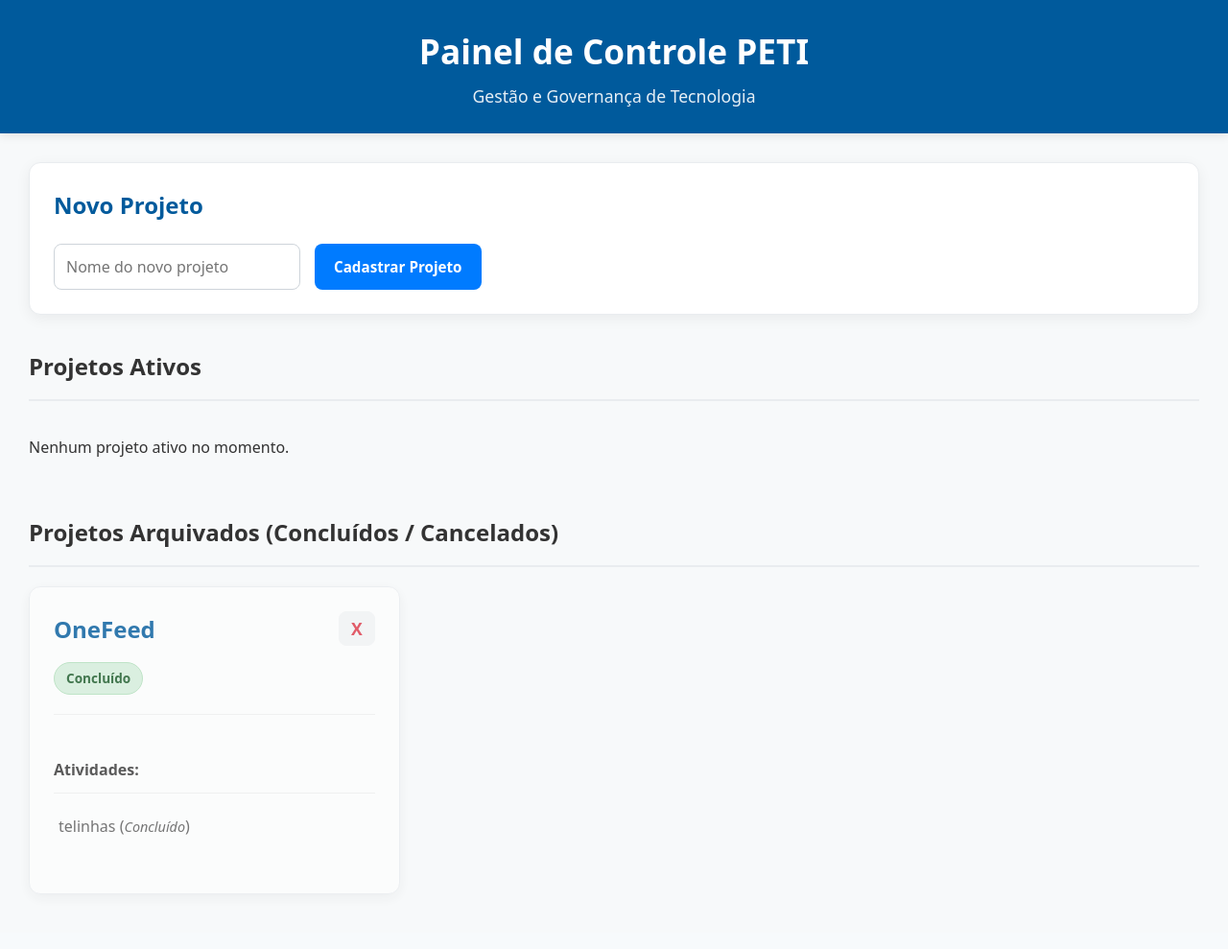
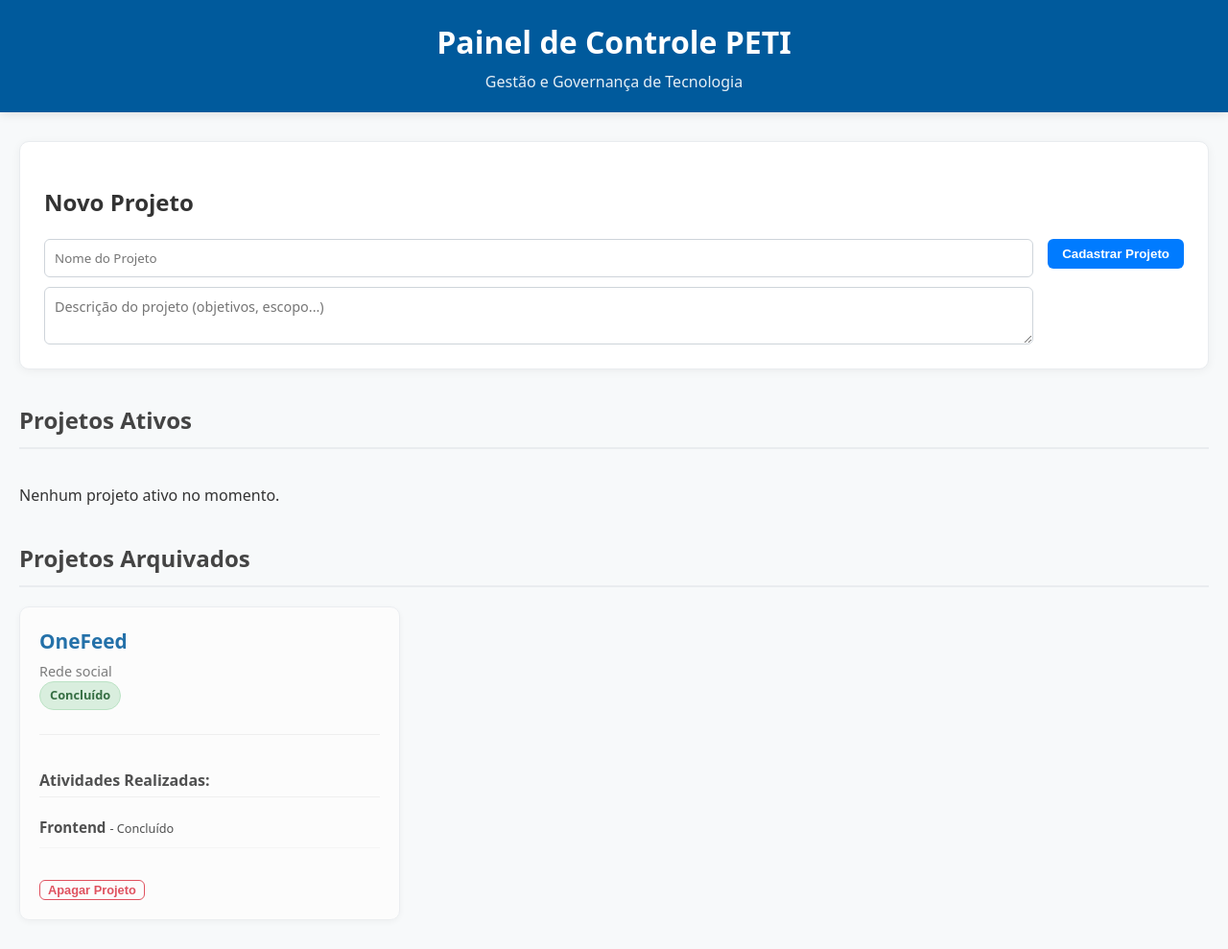
Before and after one commit to eliezerberaldo/Projeto_Peti, a PHP site: page / in a window 1280 px wide. Shown: the whole page at 96% size. Before the commit the page ends 870 px from the top, so only its background shows below. Run offline with PHP 8.4, Linux system fonts and the light colour scheme; data comes from the database, SQL or seed files in the repository; both versions use the stored data as it was after the commit.

Commit message:
Adicionando descrições para Projeto e Atividades

```diff
--- a/banco.php
+++ b/banco.php
@@ -3,13 +3,13 @@ $dbFile = __DIR__ . '/peti.db';
 
 try {
     $db = new PDO('sqlite:' . $dbFile);
-
     $db->setAttribute(PDO::ATTR_ERRMODE, PDO::ERRMODE_EXCEPTION);
 
     $sqlProjetos = "
     CREATE TABLE IF NOT EXISTS projetos (
         id INTEGER PRIMARY KEY AUTOINCREMENT,
         nome TEXT NOT NULL,
+        descricao TEXT,
         status TEXT DEFAULT 'Planejado'
              CHECK(status IN ('Planejado', 'Em Andamento', 'Concluído', 'Cancelado'))
     );";
@@ -17,7 +17,8 @@ try {
     $sqlAtividades = "
     CREATE TABLE IF NOT EXISTS atividades (
         id INTEGER PRIMARY KEY AUTOINCREMENT,
-        descricao TEXT NOT NULL,
+        titulo TEXT NOT NULL,
+        descricao TEXT,
         status TEXT DEFAULT 'Em Andamento'
              CHECK(status IN ('Em Andamento', 'Concluído', 'Cancelado')),
         projeto_id INTEGER,
@@ -28,5 +29,5 @@ try {
     $db->exec($sqlAtividades);
 
 } catch (PDOException $e) {
-    die("Erro ao conectar ou configurar o banco de dados: " . $e->getMessage());
+    die("Erro ao conectar: " . $e->getMessage());
 }
--- a/index.php
+++ b/index.php
@@ -1,13 +1,16 @@
 <?php
+
 require 'banco.php';
 
 if ($_SERVER['REQUEST_METHOD'] === 'POST') {
 
     if (isset($_POST['cadastrar_projeto'])) {
         $nome = trim($_POST['nome_projeto']);
+        $desc = trim($_POST['desc_projeto']);
+
         if (!empty($nome)) {
-            $stmt = $db->prepare("INSERT INTO projetos (nome, status) VALUES (?, ?)");
-            $stmt->execute([$nome, 'Planejado']);
+            $stmt = $db->prepare("INSERT INTO projetos (nome, descricao, status) VALUES (?, ?, ?)");
+            $stmt->execute([$nome, $desc, 'Planejado']);
         }
     }
 
@@ -19,16 +22,17 @@ if ($_SERVER['REQUEST_METHOD'] === 'POST') {
     }
 
     if (isset($_POST['cadastrar_atividade'])) {
-        $descricao = trim($_POST['descricao_atividade']);
+        $titulo = trim($_POST['titulo_atividade']);
+        $desc = trim($_POST['desc_atividade']);
         $projeto_id = $_POST['projeto_id'];
 
         $stmtVerifica = $db->prepare("SELECT status FROM projetos WHERE id = ?");
         $stmtVerifica->execute([$projeto_id]);
         $status_projeto = $stmtVerifica->fetchColumn();
 
-        if ($status_projeto !== 'Concluído' && $status_projeto !== 'Cancelado' && !empty($descricao)) {
-            $stmt = $db->prepare("INSERT INTO atividades (descricao, status, projeto_id) VALUES (?, ?, ?)");
-            $stmt->execute([$descricao, 'Em Andamento', $projeto_id]);
+        if ($status_projeto !== 'Concluído' && $status_projeto !== 'Cancelado' && !empty($titulo)) {
+            $stmt = $db->prepare("INSERT INTO atividades (titulo, descricao, status, projeto_id) VALUES (?, ?, ?, ?)");
+            $stmt->execute([$titulo, $desc, 'Em Andamento', $projeto_id]);
         }
     }
 
@@ -40,23 +44,18 @@ if ($_SERVER['REQUEST_METHOD'] === 'POST') {
     }
 
     if (isset($_POST['excluir_atividade'])) {
-        $id = $_POST['atividade_id'];
         $stmt = $db->prepare("DELETE FROM atividades WHERE id = ?");
-        $stmt->execute([$id]);
+        $stmt->execute([$_POST['atividade_id']]);
     }
 
     if (isset($_POST['excluir_projeto'])) {
-        $id = $_POST['projeto_id'];
         $stmt = $db->prepare("DELETE FROM projetos WHERE id = ?");
-        $stmt->execute([$id]);
+        $stmt->execute([$_POST['projeto_id']]);
     }
 
     header('Location: index.php');
     exit;
 }
-
-$projetos_ativos = [];
-$projetos_arquivados = [];
 
 function getAtividades($db, $projeto_id) {
     $stmtAtividades = $db->prepare("SELECT * FROM atividades WHERE projeto_id = ? ORDER BY id ASC");
@@ -64,18 +63,19 @@ function getAtividades($db, $projeto_id) {
     return $stmtAtividades->fetchAll(PDO::FETCH_ASSOC);
 }
 
+$projetos_ativos = [];
 $stmtAtivos = $db->query("SELECT * FROM projetos WHERE status IN ('Planejado', 'Em Andamento') ORDER BY id DESC");
 foreach ($stmtAtivos->fetchAll(PDO::FETCH_ASSOC) as $projeto) {
     $projeto['atividades'] = getAtividades($db, $projeto['id']);
     $projetos_ativos[] = $projeto;
 }
 
+$projetos_arquivados = [];
 $stmtArquivados = $db->query("SELECT * FROM projetos WHERE status IN ('Concluído', 'Cancelado') ORDER BY id DESC");
 foreach ($stmtArquivados->fetchAll(PDO::FETCH_ASSOC) as $projeto) {
     $projeto['atividades'] = getAtividades($db, $projeto['id']);
     $projetos_arquivados[] = $projeto;
 }
-
 ?>
 
 <!DOCTYPE html>
@@ -95,23 +95,18 @@ foreach ($stmtArquivados->fetchAll(PDO::FETCH_ASSOC) as $projeto) {
     <main>
         <section class="container-cadastro">
             <h2>Novo Projeto</h2>
-            <form action="index.php" method="POST">
-                <input
-                    type="text"
-                    name="nome_projeto"
-                    placeholder="Nome do novo projeto"
-                    required
-                />
-                <button type="submit" name="cadastrar_projeto" value="1">
-                    Cadastrar Projeto
-                </button>
+            <form action="index.php" method="POST" class="form-novo-projeto">
+                <div class="grupo-input">
+                    <input type="text" name="nome_projeto" placeholder="Nome do Projeto" required />
+                    <textarea name="desc_projeto" placeholder="Descrição do projeto (objetivos, escopo...)" rows="2"></textarea>
+                </div>
+                <button type="submit" name="cadastrar_projeto" value="1">Cadastrar Projeto</button>
             </form>
         </section>
 
         <section class="container-projetos">
             <h2>Projetos Ativos</h2>
             <div id="painel-projetos-ativos">
-
                 <?php if (empty($projetos_ativos)): ?>
                     <p>Nenhum projeto ativo no momento.</p>
                 <?php endif; ?>
@@ -119,16 +114,20 @@ foreach ($stmtArquivados->fetchAll(PDO::FETCH_ASSOC) as $projeto) {
                 <?php foreach ($projetos_ativos as $projeto): ?>
                     <div class="projeto-card">
                         <div class="projeto-header">
-                            <h3><?= htmlspecialchars($projeto['nome']) ?></h3>
-                            <form action="index.php" method="POST" onsubmit="return confirm('Tem certeza que deseja excluir este PROJETO?');">
+                            <div class="projeto-titulo-area">
+                                <h3><?= htmlspecialchars($projeto['nome']) ?></h3>
+                                <?php if(!empty($projeto['descricao'])): ?>
+                                    <p class="descricao-projeto"><?= nl2br(htmlspecialchars($projeto['descricao'])) ?></p>
+                                <?php endif; ?>
+                            </div>
+
+                            <form action="index.php" method="POST" onsubmit="return confirm('Excluir projeto?');">
                                 <input type="hidden" name="projeto_id" value="<?= $projeto['id'] ?>">
-                                <button type="submit" name="excluir_projeto" value="1" class="btn-excluir btn-excluir-projeto" title="Excluir Projeto">X</button>
+                                <button type="submit" name="excluir_projeto" value="1" class="btn-excluir btn-excluir-projeto">X</button>
                             </form>
                         </div>
 
-                        <span class="status" data-status="<?= $projeto['status'] ?>">
-                            <?= $projeto['status'] ?>
-                        </span>
+                        <span class="status" data-status="<?= $projeto['status'] ?>"><?= $projeto['status'] ?></span>
 
                         <form action="index.php" method="POST" class="form-status">
                             <input type="hidden" name="projeto_id" value="<?= $projeto['id'] ?>">
@@ -138,35 +137,37 @@ foreach ($stmtArquivados->fetchAll(PDO::FETCH_ASSOC) as $projeto) {
                                 <option value="Concluído" <?= $projeto['status'] === 'Concluído' ? 'selected' : '' ?>>Concluído</option>
                                 <option value="Cancelado" <?= $projeto['status'] === 'Cancelado' ? 'selected' : '' ?>>Cancelado</option>
                             </select>
-                            <button type="submit" name="mudar_status" value="1">Mudar Status</button>
+                            <button type="submit" name="mudar_status" value="1">Alterar</button>
                         </form>
 
                         <hr>
                         <h4>Atividades:</h4>
 
-                        <?php if (empty($projeto['atividades'])): ?>
-                            <p>Nenhuma atividade cadastrada.</p>
-                        <?php else: ?>
+                        <?php if (!empty($projeto['atividades'])): ?>
                             <ul>
                                 <?php foreach ($projeto['atividades'] as $atividade): ?>
                                     <li>
-                                        <span class="descricao-atividade">
-                                            <?= htmlspecialchars($atividade['descricao']) ?>
-                                            (<i><?= $atividade['status'] ?></i>)
-                                        </span>
+                                        <div class="info-atividade">
+                                            <strong><?= htmlspecialchars($atividade['titulo']) ?></strong>
+                                            <?php if(!empty($atividade['descricao'])): ?>
+                                                <p><?= nl2br(htmlspecialchars($atividade['descricao'])) ?></p>
+                                            <?php endif; ?>
+                                            <small><i>(<?= $atividade['status'] ?>)</i></small>
+                                        </div>
+
                                         <div class="controles-atividade">
                                             <form action="index.php" method="POST" class="form-status-atividade">
                                                 <input type="hidden" name="atividade_id" value="<?= $atividade['id'] ?>">
                                                 <select name="novo_status_atividade">
-                                                    <option value="Em Andamento" <?= $atividade['status'] === 'Em Andamento' ? 'selected' : '' ?>>Em Andamento</option>
-                                                    <option value="Concluído" <?= $atividade['status'] === 'Concluído' ? 'selected' : '' ?>>Concluído</option>
-                                                    <option value="Cancelado" <?= $atividade['status'] === 'Cancelado' ? 'selected' : '' ?>>Cancelado</option>
+                                                    <option value="Em Andamento" <?= $atividade['status'] === 'Em Andamento' ? 'selected' : '' ?>>Andamento</option>
+                                                    <option value="Concluído" <?= $atividade['status'] === 'Concluído' ? 'selected' : '' ?>>Feito</option>
+                                                    <option value="Cancelado" <?= $atividade['status'] === 'Cancelado' ? 'selected' : '' ?>>Cancel</option>
                                                 </select>
-                                                <button type="submit" name="mudar_status_atividade" value="1">Mudar</button>
+                                                <button type="submit" name="mudar_status_atividade" value="1">OK</button>
                                             </form>
-                                            <form action="index.php" method="POST" onsubmit="return confirm('Excluir esta atividade?');">
+                                            <form action="index.php" method="POST" onsubmit="return confirm('Excluir?');">
                                                 <input type="hidden" name="atividade_id" value="<?= $atividade['id'] ?>">
-                                                <button type="submit" name="excluir_atividade" value="1" class="btn-excluir" title="Excluir Atividade">X</button>
+                                                <button type="submit" name="excluir_atividade" value="1" class="btn-excluir">X</button>
                                             </form>
                                         </div>
                                     </li>
@@ -176,8 +177,11 @@ foreach ($stmtArquivados->fetchAll(PDO::FETCH_ASSOC) as $projeto) {
 
                         <form action="index.php" method="POST" class="form-atividade">
                             <input type="hidden" name="projeto_id" value="<?= $projeto['id'] ?>">
-                            <input type="text" name="descricao_atividade" placeholder="Nova atividade" required>
-                            <button type="submit" name="cadastrar_atividade" value="1">Adicionar</button>
+                            <div class="inputs-atividade">
+                                <input type="text" name="titulo_atividade" placeholder="Título da atividade" required>
+                                <textarea name="desc_atividade" placeholder="Detalhes..." rows="1"></textarea>
+                            </div>
+                            <button type="submit" name="cadastrar_atividade" value="1">+</button>
                         </form>
 
                     </div>
@@ -186,45 +190,34 @@ foreach ($stmtArquivados->fetchAll(PDO::FETCH_ASSOC) as $projeto) {
         </section>
 
         <section class="container-projetos container-arquivados">
-            <h2>Projetos Arquivados (Concluídos / Cancelados)</h2>
+            <h2>Projetos Arquivados</h2>
             <div id="painel-projetos-arquivados">
-
-                <?php if (empty($projetos_arquivados)): ?>
-                    <p>Nenhum projeto arquivado.</p>
-                <?php endif; ?>
-
                 <?php foreach ($projetos_arquivados as $projeto): ?>
                     <div class="projeto-card card-arquivado">
-                        <div class="projeto-header">
-                            <h3><?= htmlspecialchars($projeto['nome']) ?></h3>
-                            <form action="index.php" method="POST" onsubmit="return confirm('Tem certeza que deseja excluir este PROJETO?');">
-                                <input type="hidden" name="projeto_id" value="<?= $projeto['id'] ?>">
-                                <button type="submit" name="excluir_projeto" value="1" class="btn-excluir btn-excluir-projeto" title="Excluir Projeto">X</button>
-                            </form>
-                        </div>
-
-                        <span class="status" data-status="<?= $projeto['status'] ?>">
-                            <?= $projeto['status'] ?>
-                        </span>
+                        <h3><?= htmlspecialchars($projeto['nome']) ?></h3>
+                        <?php if(!empty($projeto['descricao'])): ?>
+                                <p class="descricao-projeto"><?= nl2br(htmlspecialchars($projeto['descricao'])) ?></p>
+                        <?php endif; ?>
+                        <span class="status" data-status="<?= $projeto['status'] ?>"><?= $projeto['status'] ?></span>
 
                         <hr>
-                        <h4>Atividades:</h4>
-
-                        <?php if (empty($projeto['atividades'])): ?>
-                            <p>Nenhuma atividade cadastrada.</p>
-                        <?php else: ?>
+                        <h4>Atividades Realizadas:</h4>
+                        <?php if (!empty($projeto['atividades'])): ?>
                             <ul class="lista-atividades-arquivadas">
                                 <?php foreach ($projeto['atividades'] as $atividade): ?>
                                     <li>
-                                        <span class="descricao-atividade">
-                                            <?= htmlspecialchars($atividade['descricao']) ?>
-                                            (<i><?= $atividade['status'] ?></i>)
-                                        </span>
+                                        <div class="info-atividade">
+                                            <strong><?= htmlspecialchars($atividade['titulo']) ?></strong>
+                                            <small> - <?= $atividade['status'] ?></small>
+                                        </div>
                                     </li>
                                 <?php endforeach; ?>
                             </ul>
                         <?php endif; ?>
-
+                         <form action="index.php" method="POST" style="margin-top:10px" onsubmit="return confirm('Excluir permanentemente?');">
+                            <input type="hidden" name="projeto_id" value="<?= $projeto['id'] ?>">
+                            <button type="submit" name="excluir_projeto" value="1" class="btn-excluir">Apagar Projeto</button>
+                        </form>
                     </div>
                 <?php endforeach; ?>
             </div>
--- a/style.css
+++ b/style.css
@@ -1,68 +1,68 @@
 body {
-    font-family: system-ui, -apple-system, BlinkMacSystemFont, "Segoe UI", Roboto,
-                 "Helvetica Neue", Arial, sans-serif;
+    font-family: system-ui, -apple-system, sans-serif;
     background-color: #f7f9fa;
     color: #333;
     margin: 0;
     padding: 0;
-    line-height: 1.6;
+    line-height: 1.5;
 }
 
 main {
     max-width: 1400px;
     margin: 30px auto;
-    padding: 0 30px;
+    padding: 0 20px;
 }
 
 header {
     background-color: #005a9c;
     color: white;
-    padding: 25px 30px;
+    padding: 20px;
     text-align: center;
     box-shadow: 0 2px 10px rgba(0, 0, 0, 0.1);
 }
-header h1 { margin: 0; font-size: 2.2em; }
-header p { margin: 5px 0 0; font-size: 1.1em; opacity: 0.9; }
+header h1 { margin: 0; font-size: 2em; }
+header p { margin: 5px 0 0; opacity: 0.9; }
 
 .container-cadastro {
     background-color: white;
     padding: 25px;
-    border-radius: 12px;
-    box-shadow: 0 4px 15px rgba(0, 0, 0, 0.06);
+    border-radius: 10px;
+    box-shadow: 0 2px 10px rgba(0, 0, 0, 0.05);
     margin-bottom: 35px;
     border: 1px solid #e9ecef;
 }
-.container-cadastro h2 { margin-top: 0; margin-bottom: 20px; color: #005a9c; }
-.container-cadastro form { display: flex; gap: 15px; }
+.form-novo-projeto {
+    display: flex;
+    gap: 15px;
+    align-items: flex-start;
+}
+.grupo-input {
+    flex-grow: 1;
+    display: flex;
+    flex-direction: column;
+    gap: 10px;
+}
 
-.container-projetos {
-    margin-bottom: 40px;
-}
 .container-projetos h2 {
     border-bottom: 2px solid #e9ecef;
-    padding-bottom: 15px;
-    color: #333;
+    padding-bottom: 10px;
+    color: #444;
 }
 
 #painel-projetos-ativos, #painel-projetos-arquivados {
     display: grid;
-    grid-template-columns: repeat(auto-fill, minmax(360px, 1fr));
-    gap: 30px;
+    grid-template-columns: repeat(auto-fill, minmax(350px, 1fr));
+    gap: 25px;
 }
 
 .projeto-card {
     background-color: white;
-    border-radius: 12px;
-    box-shadow: 0 4px 15px rgba(0, 0, 0, 0.06);
+    border-radius: 10px;
+    box-shadow: 0 2px 8px rgba(0, 0, 0, 0.05);
     border: 1px solid #e9ecef;
-    padding: 25px;
+    padding: 20px;
     display: flex;
     flex-direction: column;
-    transition: all 0.2s ease-in-out;
-}
-.projeto-card:hover {
-    box-shadow: 0 6px 20px rgba(0, 0, 0, 0.08);
-    transform: translateY(-4px);
 }
 
 .projeto-header {
@@ -70,98 +70,101 @@ header p { margin: 5px 0 0; font-size: 1.1em; opacity: 0.9; }
     justify-content: space-between;
     align-items: flex-start;
     gap: 10px;
-    margin-bottom: 15px;
+    margin-bottom: 10px;
 }
-.projeto-card h3 { margin: 0; color: #005a9c; font-size: 1.5em; word-break: break-word; flex-grow: 1; }
-.projeto-card h4 { color: #333; margin-top: 25px; margin-bottom: 10px; border-bottom: 1px solid #eee; padding-bottom: 10px; }
-.projeto-card hr { border: none; border-top: 1px solid #eee; margin: 20px 0; }
+.projeto-titulo-area { flex-grow: 1; }
+.projeto-card h3 { margin: 0; color: #005a9c; font-size: 1.3em; }
 
-.projeto-card .status {
+.descricao-projeto {
+    font-size: 0.9em;
+    color: #666;
+    margin: 5px 0 0 0;
+    white-space: pre-line;
+}
+
+.projeto-card h4 { margin: 20px 0 10px; border-bottom: 1px solid #eee; padding-bottom: 5px; }
+.projeto-card hr { border: none; border-top: 1px solid #eee; margin: 15px 0; }
+
+.status {
     font-weight: 600;
-    padding: 5px 12px;
-    border-radius: 20px;
-    font-size: 0.85em;
-    display: inline-block;
+    padding: 4px 10px;
+    border-radius: 15px;
+    font-size: 0.8em;
     align-self: flex-start;
+    margin-bottom: 10px;
 }
-.status[data-status="Planejado"] { background-color: #e0e0e0; color: #333; }
-.status[data-status="Em Andamento"] { background-color: #e6f7ff; color: #0056b3; border: 1px solid #b3e0ff; }
-.status[data-status="Concluído"] { background-color: #d4edda; color: #155724; border: 1px solid #b1dfbb; }
-.status[data-status="Cancelado"] { background-color: #f8d7da; color: #721c24; border: 1px solid #f1b0b7; }
+.status[data-status="Planejado"] { background: #eee; color: #444; }
+.status[data-status="Em Andamento"] { background: #e6f7ff; color: #0056b3; border: 1px solid #b3e0ff; }
+.status[data-status="Concluído"] { background: #d4edda; color: #155724; border: 1px solid #b1dfbb; }
+.status[data-status="Cancelado"] { background: #f8d7da; color: #721c24; border: 1px solid #f1b0b7; }
 
 .projeto-card ul {
     padding-left: 0;
-    list-style-type: none;
-    flex-grow: 1;
+    list-style: none;
     margin: 0 0 20px 0;
 }
 .projeto-card li {
     display: flex;
-    flex-wrap: wrap;
     justify-content: space-between;
-    align-items: center;
+    align-items: flex-start;
+    border-bottom: 1px solid #f5f5f5;
+    padding: 10px 0;
     gap: 10px;
-    padding: 12px 5px;
-    border-bottom: 1px solid #f1f3f5;
 }
-.projeto-card li:last-child { border-bottom: none; }
+.info-atividade { flex-grow: 1; font-size: 0.95em; }
+.info-atividade p { margin: 2px 0 0; font-size: 0.85em; color: #777; }
+.controles-atividade { display: flex; flex-direction: column; gap: 5px; align-items: flex-end; }
 
-.descricao-atividade { flex-grow: 1; word-break: break-word; }
-.descricao-atividade i { font-size: 0.9em; color: #555; }
-.controles-atividade { display: flex; align-items: center; gap: 8px; flex-shrink: 0; }
+input[type="text"], select, textarea {
+    padding: 10px;
+    border: 1px solid #ced4da;
+    border-radius: 6px;
+    font-family: inherit;
+    width: 100%;
+    box-sizing: border-box;
+}
+textarea { resize: vertical; font-size: 0.9em; }
+input[type="text"]:focus, textarea:focus, select:focus {
+    border-color: #005a9c;
+    outline: none;
+}
 
-input[type="text"], select {
-    padding: 12px;
-    border: 1px solid #ced4da;
+.form-status { display: flex; gap: 5px; }
+.form-status button { white-space: nowrap; }
+
+.form-atividade {
+    display: flex;
+    gap: 8px;
+    background: #f8f9fa;
+    padding: 10px;
     border-radius: 8px;
-    font-size: 1em;
-    font-family: inherit;
-    transition: border-color 0.2s, box-shadow 0.2s;
+    align-items: flex-start;
 }
-input[type="text"]:focus, select:focus {
-    outline: none;
-    border-color: #005a9c;
-    box-shadow: 0 0 0 3px rgba(0, 90, 156, 0.15);
-}
-.form-status, .form-atividade { display: flex; gap: 10px; margin-top: 15px; }
-.form-status select, .form-atividade input { flex-grow: 1; }
-.form-status-atividade { display: flex; gap: 5px; }
-.form-status-atividade select { padding: 6px; font-size: 0.9em; border-radius: 6px; }
+.inputs-atividade { flex-grow: 1; display: flex; flex-direction: column; gap: 5px; }
+.form-atividade button { height: fit-content; font-size: 1.2em; padding: 5px 12px; }
+
+.form-status-atividade { display: flex; gap: 3px; }
+.form-status-atividade select { padding: 4px; font-size: 0.8em; width: auto; }
 
 button {
-    padding: 10px 15px;
-    border-radius: 8px;
+    padding: 8px 15px;
+    border-radius: 6px;
     border: none;
     cursor: pointer;
     font-weight: 600;
-    font-size: 0.95em;
-    font-family: inherit;
-    transition: all 0.2s ease;
+    transition: filter 0.2s;
+    color: white;
 }
-button:hover { filter: brightness(0.92); }
-button:active { transform: translateY(1px); }
+button:hover { filter: brightness(0.9); }
 
-.container-cadastro button { background-color: #007bff; color: white; padding: 12px 20px; }
-.form-status button { background-color: #ffc107; color: #333; }
-.form-atividade button { background-color: #28a745; color: white; }
-.form-status-atividade button { background-color: #6c757d; color: white; padding: 6px 10px; }
+.container-cadastro button { background-color: #007bff; height: fit-content; }
+.form-status button { background-color: #ffc107; color: #333; font-size: 0.9em; }
+.form-atividade button { background-color: #28a745; }
+.form-status-atividade button { background-color: #6c757d; padding: 4px 8px; font-size: 0.8em; }
 
-.btn-excluir { background-color: #f1f3f5; color: #dc3545; border: 1px solid #f1f3f5; font-weight: bold; }
-.btn-excluir:hover { background-color: #dc3545; color: white; border-color: #dc3545; }
-.controles-atividade .btn-excluir { padding: 6px 12px; font-size: 0.9em; }
-.btn-excluir-projeto { padding: 5px 12px; font-size: 1.1em; flex-shrink: 0; }
+.btn-excluir { background-color: transparent; color: #dc3545; border: 1px solid #dc3545; padding: 2px 8px; font-size: 0.8em; }
+.btn-excluir:hover { background-color: #dc3545; color: white; }
+.btn-excluir-projeto { font-size: 1em; padding: 4px 10px; }
 
-.card-arquivado {
-    opacity: 0.8;
-    background-color: #fdfdfd;
-}
-.card-arquivado:hover {
-    transform: translateY(0);
-    opacity: 0.9;
-    box-shadow: 0 4px 15px rgba(0, 0, 0, 0.06);
-}
-
-.lista-atividades-arquivadas li {
-    justify-content: flex-start;
-    color: #555;
-}
+.card-arquivado { opacity: 0.85; background: #fdfdfd; }
+.card-arquivado:hover { opacity: 1; }
```
Also changed, not shown: peti.db.
